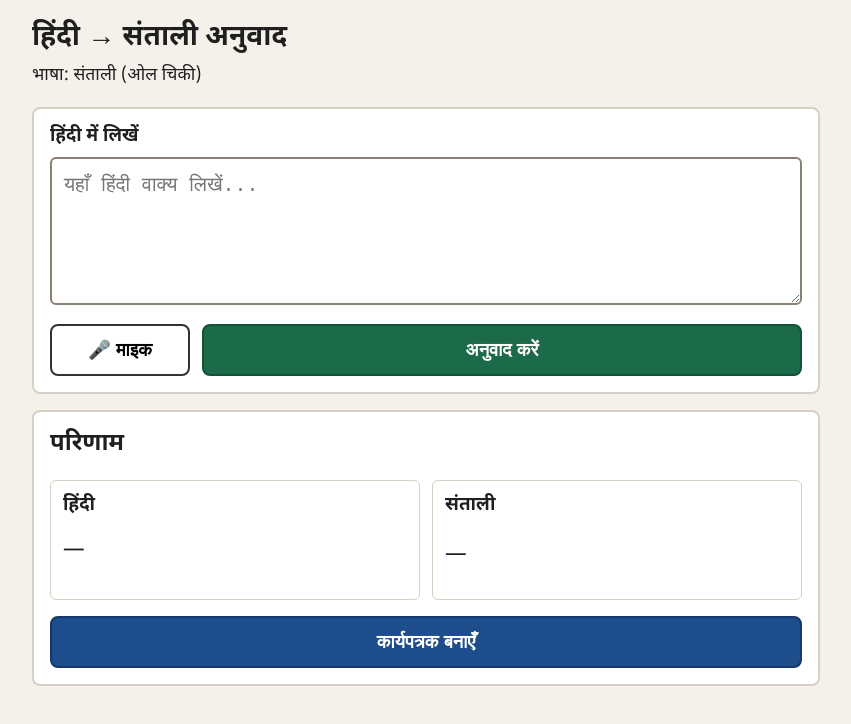
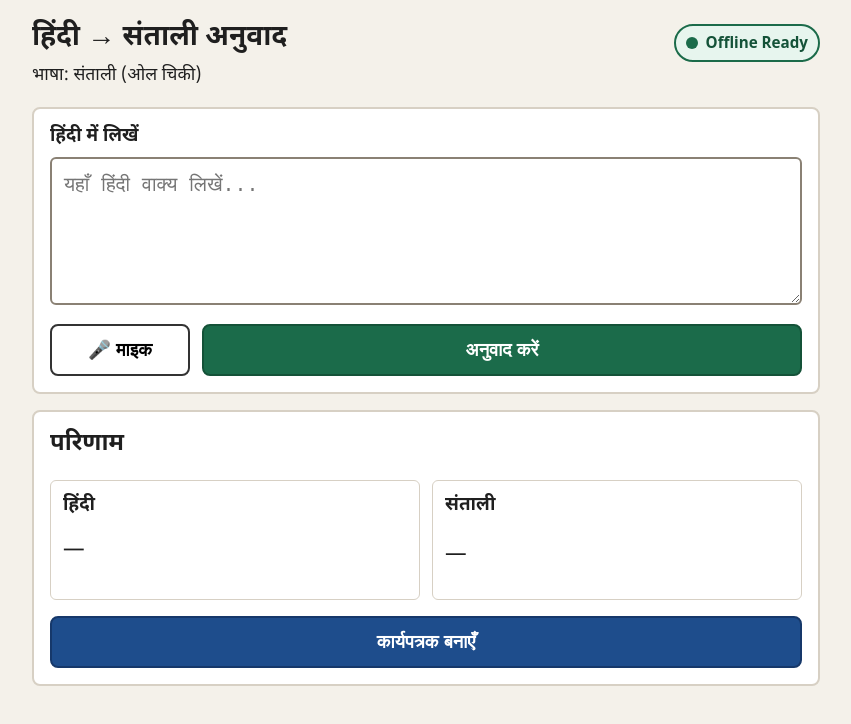
Before and after one commit to Rahulmasuram47/vernacular-pedagogy, a React (Vite) app in the folder frontend/: page / in a window 1280 px wide. Shown: the top 724 px of the page, without its empty margins (214-1065 px from the left). Built offline with nearby package versions, Linux system fonts and the light colour scheme.

Commit message:
Stage 2/3 working: offline Hindi-Santali translation confirmed end to end

```diff
--- a/frontend/src/App.jsx
+++ b/frontend/src/App.jsx
@@ -25,7 +25,9 @@ export default function App() {
       setHindiResult(data.hindi ?? text);
       setSantaliResult(data.santali ?? "");
       setStatus(
-        "अनुवाद तैयार है। (अभी केवल परीक्षण — असली अनुवाद बाद में जुड़ेगा)"
+        data.confidence === "exact"
+    ? "अनुवाद तैयार है। पूर्ण मिलान।"
+    : "अनुवाद तैयार है। आंशिक मिलान।"
       );
     } catch (err) {
       setStatus(
@@ -58,7 +60,13 @@ export default function App() {
   return (
     <div className="page">
       <header className="header">
-        <h1>हिंदी → संताली अनुवाद</h1>
+        <div className="header-row">
+          <h1>हिंदी → संताली अनुवाद</h1>
+          <p className="offline-ready" title="This badge is built into the page. It does not check the internet.">
+            <span className="offline-dot" aria-hidden="true" />
+            Offline Ready
+          </p>
+        </div>
         <p className="lang-note">भाषा: संताली (ओल चिकी)</p>
       </header>
 
--- a/frontend/src/index.css
+++ b/frontend/src/index.css
@@ -24,6 +24,36 @@ body {
 .header h1 {
   font-size: 1.75rem;
   margin: 0 0 8px;
+}
+
+.header-row {
+  display: flex;
+  align-items: flex-start;
+  justify-content: space-between;
+  gap: 12px;
+  flex-wrap: wrap;
+}
+
+.offline-ready {
+  display: inline-flex;
+  align-items: center;
+  gap: 8px;
+  margin: 4px 0 0;
+  padding: 6px 10px;
+  font-size: 0.95rem;
+  font-weight: 700;
+  color: #145238;
+  background: #e7f5ee;
+  border: 2px solid #1b6b4a;
+  border-radius: 999px;
+}
+
+.offline-dot {
+  width: 12px;
+  height: 12px;
+  border-radius: 50%;
+  background: #1b6b4a;
+  flex-shrink: 0;
 }
 
 .lang-note {
```
Also changed, not shown: 2 other files (tests, documents, lock files or other folders).
